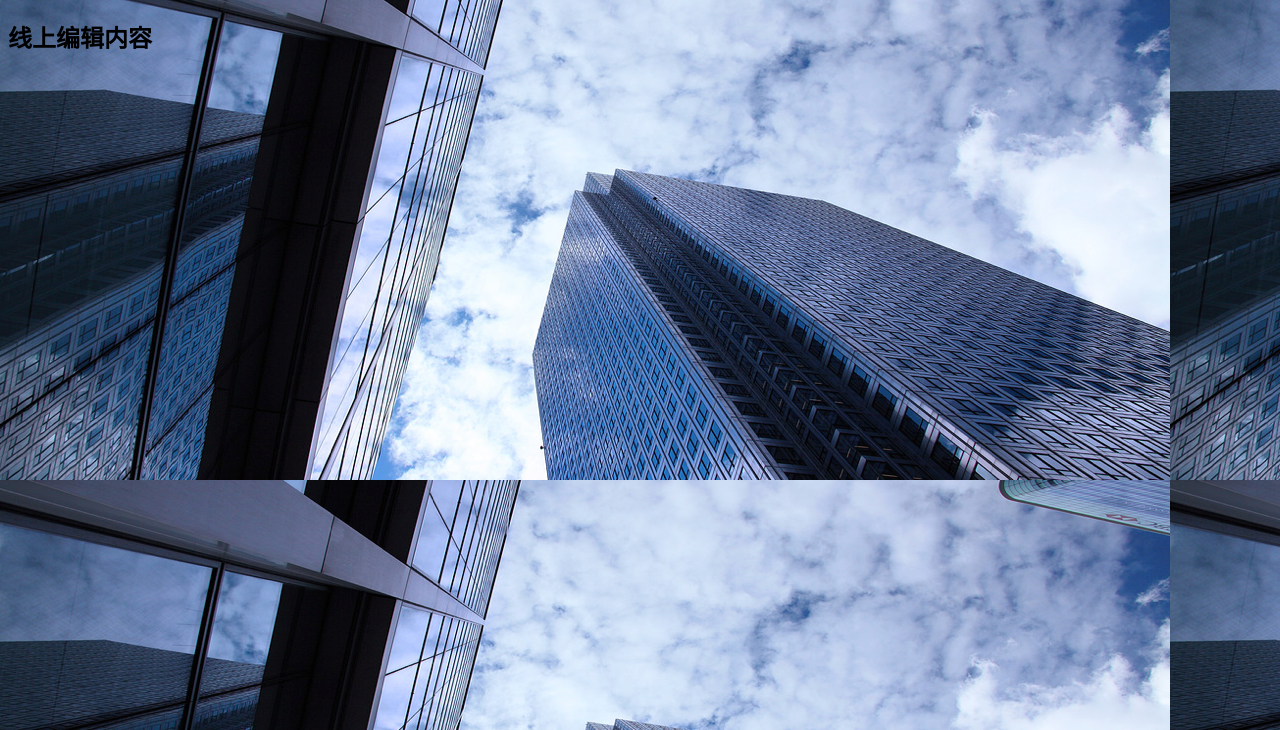
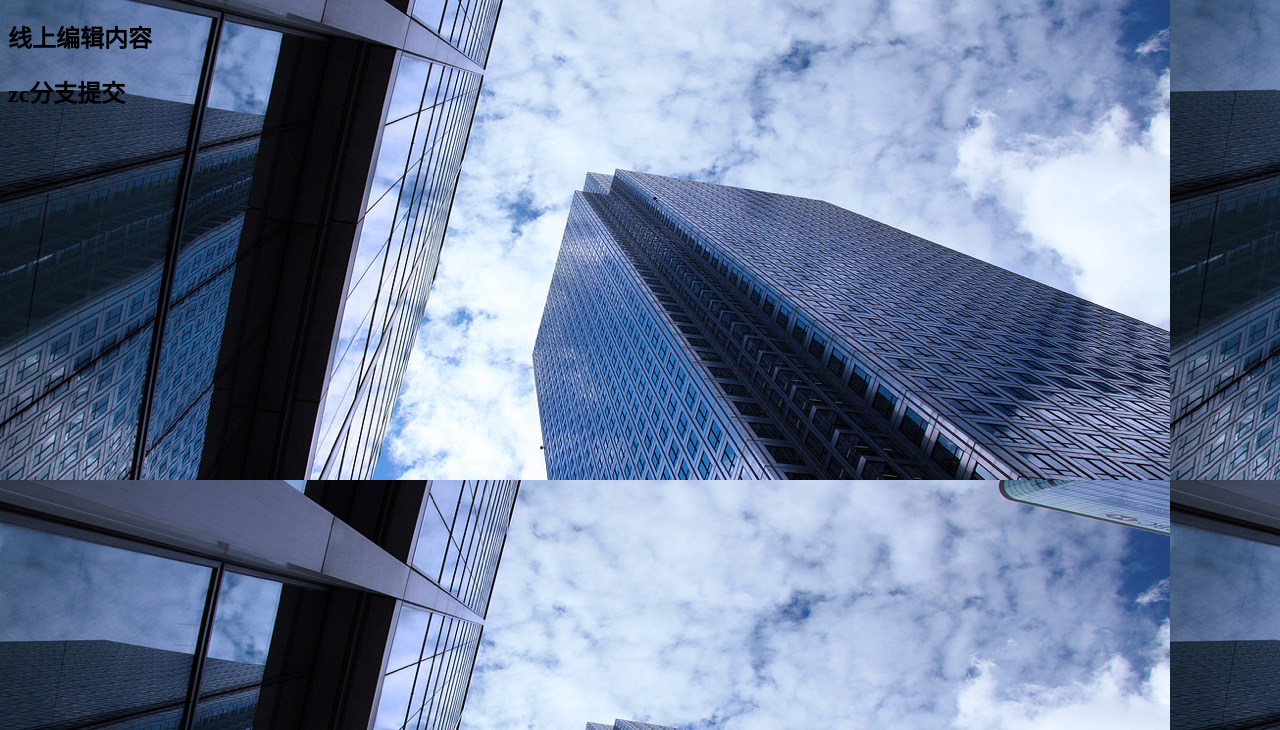
Before and after one commit to QS8945/git-demo, a website: page src/index.html in a window 1280 px wide. Shown: the part 70-800 px from the top of the page. Drawn offline with nearby package versions, Linux system fonts and the light colour scheme; files that its build step writes are made by us from their sources.

Commit message:
zc分支第一次提交

```diff
--- a/src/index.html
+++ b/src/index.html
@@ -8,6 +8,7 @@
 	<body>
         <h1>欢迎来到gulp自动化ddsa</h1>
 		<h2>线上编辑内容</h2>
+		<h2>zc分支提交</h2>
 		<script src="https://gist.github.com/QS8945/541eec5d1a58e7b6f2421f735e1239fb.js"></script>
 		<script src="scripts/all.js"></script>
 	</body>
```
